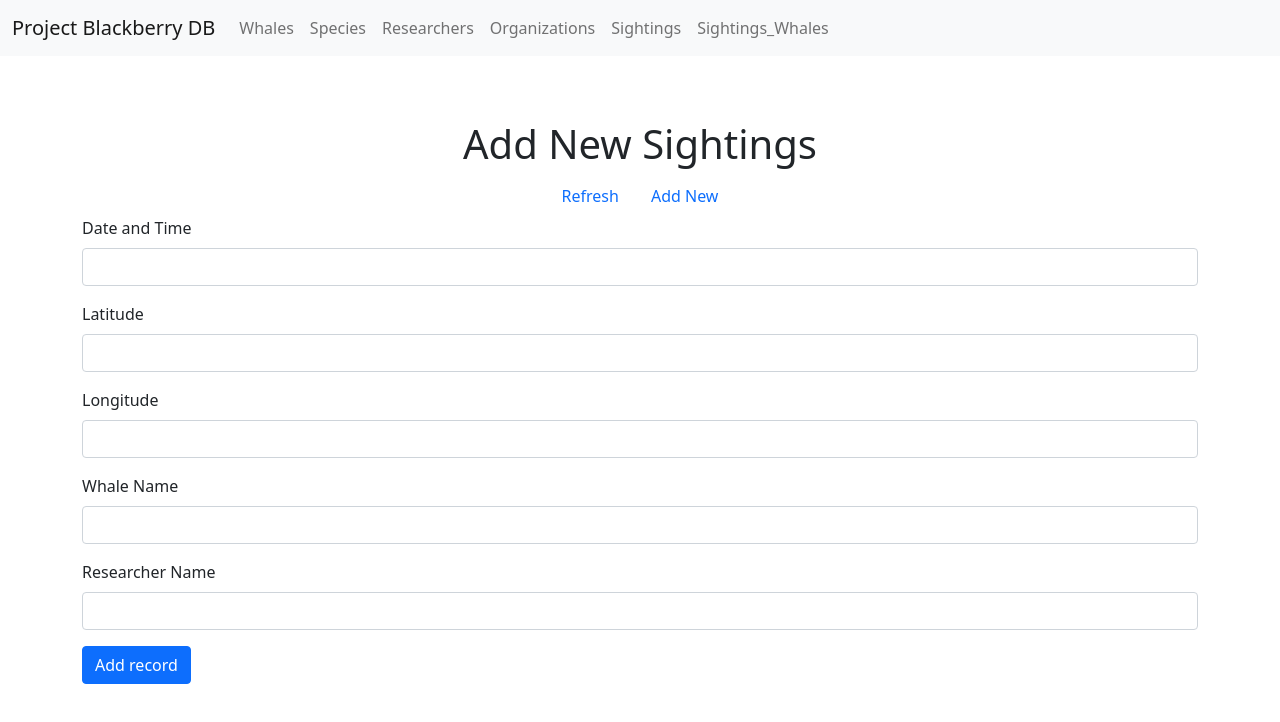
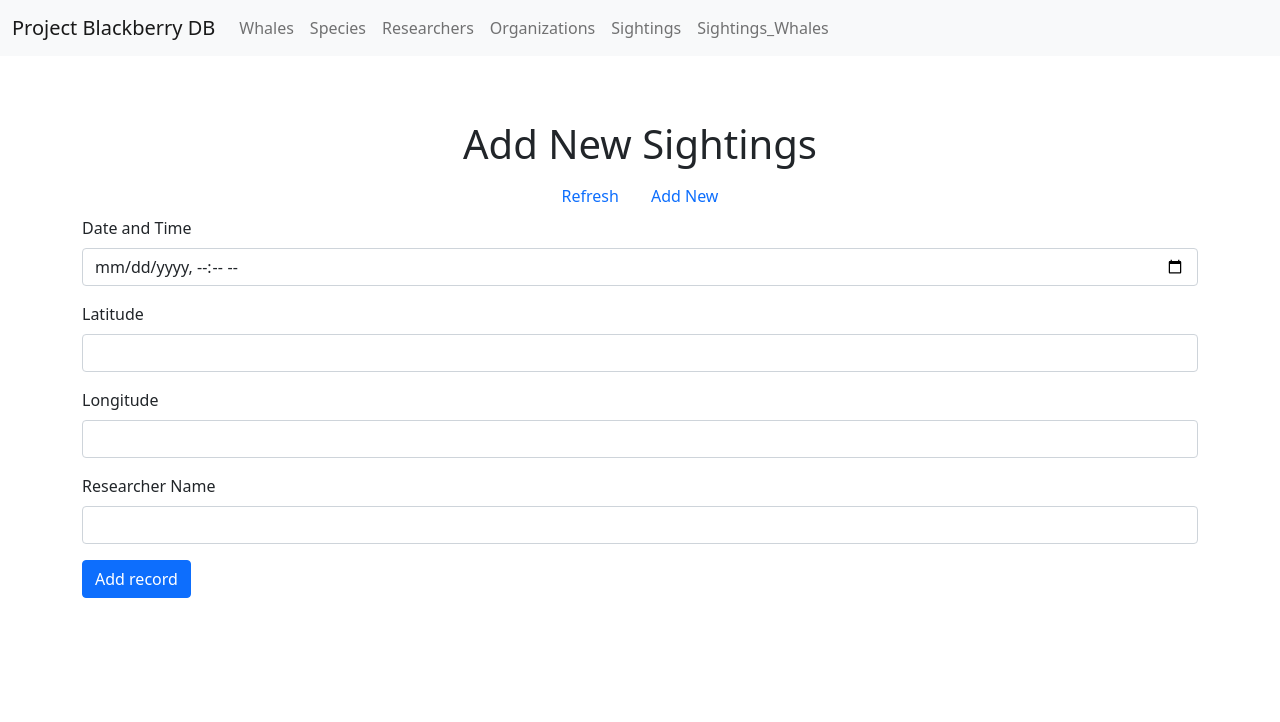
Before and after one commit to jnees/CS340-blackberry, a React (Create React App) app in the folder client/: page /sightings/insert in a window 1280 px wide. Shown: the top 722 px of the page. Built offline with nearby package versions, Linux system fonts and the light colour scheme.

Commit message:
Add date selector to sightings insert. Remove whale input box.

```diff
--- a/client/src/components/forms/sightings_insert.js
+++ b/client/src/components/forms/sightings_insert.js
@@ -14,7 +14,6 @@ const SightingsInsertForm = () => {
         setDatetime("");
         setLatitude("");
         setLongitude("");
-        setWhaleName("");
         setResearcherName("")
     }
 
@@ -24,7 +23,7 @@ const SightingsInsertForm = () => {
         axios({
             method: "post",
             url: "/api/sightings",
-            data: {datetime, latitude, longitude, whale_name, researcher_name}
+            data: {datetime, latitude, longitude, researcher_name}
         })
             .then((res) => {
                 clearState();
@@ -39,7 +38,6 @@ const SightingsInsertForm = () => {
     const [datetime, setDatetime] = useState("");
     const [latitude, setLatitude] = useState("");
     const [longitude, setLongitude] = useState("");
-    const [whale_name, setWhaleName] = useState("");
     const [researcher_name, setResearcherName] = useState("");
 
     return (
@@ -51,7 +49,7 @@ const SightingsInsertForm = () => {
             <form>
                 <div class="mb-3">
                     <label for="datetime" class="form-label">Date and Time</label>
-                    <input type="text" class="form-control" id="datetime"
+                    <input type="datetime-local" class="form-control" id="datetime"
                         value={datetime} onChange={e => setDatetime(e.target.value)} />
                 </div>
                 <div class="mb-3">
@@ -64,12 +62,6 @@ const SightingsInsertForm = () => {
                     <label for="longitude" class="form-label">Longitude</label>
                     <input type="text" class="form-control" id="longitude"
                         value={longitude} onChange={e => setLongitude(e.target.value)}
-                    />
-                </div>
-                <div class="mb-3">
-                    <label for="whale_name" class="form-label">Whale Name</label>
-                    <input type="text" class="form-control" id="whale_name"
-                        value={whale_name} onChange={e => setWhaleName(e.target.value)}
                     />
                 </div>
                 <div class="mb-3">
```
